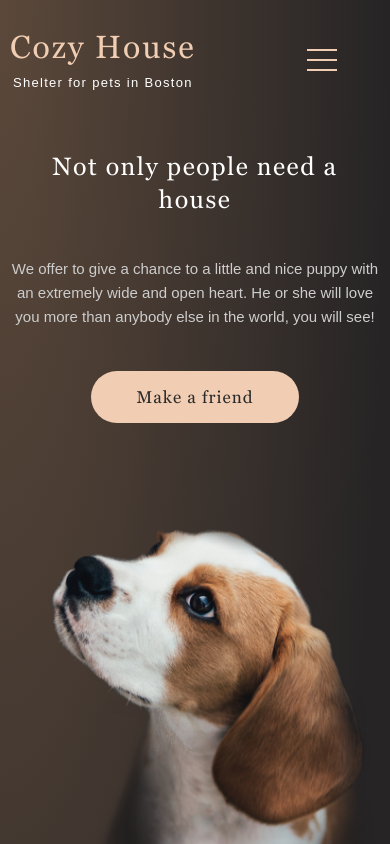
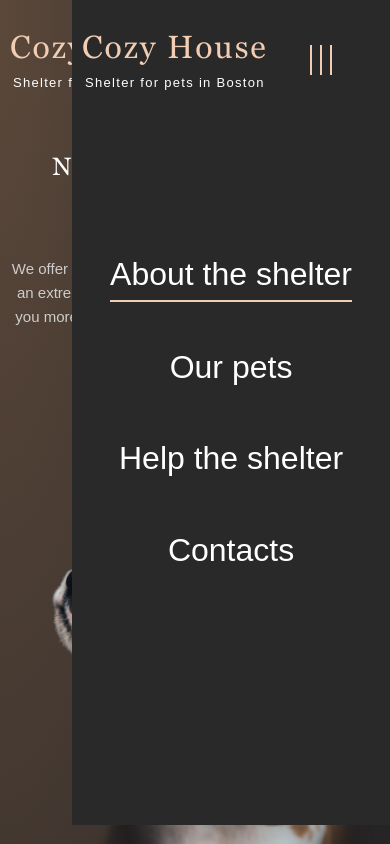
Before and after one commit to kate-js/RSSchool, a plain HTML site: page shelter/pages/main/main.html in a window 390 px wide. Both pictures are taken after a click on the element 321 px from the left and 41 px from the top of the page. Shown: the top 844 px of the page. Drawn offline with Linux system fonts and the light colour scheme; a web font is replaced by a local one.

Commit message:
feat: add burger menu

```diff
--- a/shelter/pages/main/main.css
+++ b/shelter/pages/main/main.css
@@ -121,6 +121,7 @@ html {
   background-color: white;
   background-position: center;
 }
+
 .button_slider:hover {
   cursor: pointer;
   background-color: #f5dcc9;
@@ -193,7 +194,7 @@ html {
 }
 
 .navigation {
-  display: flex;
+  display: none;
 }
 
 .navigation li {
@@ -211,24 +212,19 @@ html {
   margin-right: 0;
 }
 
-.nav-burger {
+.nav_burger {
   display: none;
   flex-direction: column;
   justify-content: center;
   align-items: center;
   width: 30px;
-  height: 22px;
   cursor: pointer;
+  z-index: 2;
 }
 
-.nav.open {
-  right: 0;
-  transition-duration: 0.5s;
-}
+.nav_burger .open {
+  display: flex;
 
-.main_start {
-  display: flex;
-  justify-content: space-between;
 }
 
 .line {
@@ -236,21 +232,27 @@ html {
   width: 100%;
   height: 2px;
   background: #F1CDB3;
-  margin: 8px 0;
+  margin: 4px 0;
   z-index: 2;
   transition: all 0.3s ease-in-out;
 }
 
-.nav-burger.open .line1 {
-  transform: rotate(-45deg) translate(-10px, 6px);
+.nav_burger.open .line1 {
+  transform: rotate(90deg) translate(10px, -9px);
+  color: red;
 }
 
-.nav-burger.open .line2 {
-  opacity: 0;
+.nav_burger.open .line2 {
+  transform: rotate(90deg) translate(0px, 1px);
 }
 
-.nav-burger.open .line3 {
-  transform: rotate(45deg) translate(-10px, -6px);
+.nav_burger.open .line3 {
+  transform: rotate(90deg) translate(-10px, 11px);
+}
+
+.main_start {
+  display: flex;
+  justify-content: space-between;
 }
 
 .main_content {
@@ -563,10 +565,19 @@ html {
   color: #F1CDB3;
 }
 
+.map {
+  margin: 0;
+}
+
+a.footer_link {
+  margin-right: 0;
+}
+
 @media screen and (max-width: 1279px)  {
   .header {
     padding: 30px 30px 0 30px;
   }
+
   .main_start {
     flex-direction: column;
     justify-content: center;
@@ -575,7 +586,6 @@ html {
   }
 
   .main_content {
-    /* max-width: 460px; */
     margin-top: 0px;
     margin-bottom: 100px;
   }
@@ -691,13 +701,58 @@ html {
     align-items:initial;
   }
 
-  .navigation {
-    display: none;
+  .nav_burger {
+    display: flex;
   }
 
-  .nav-burger {
-    display: block;
-    padding-top: 11px;
+  .nav {
+    position: absolute;
+    background-color: #292929;
+    top: 0;
+    z-index: 1;
+    font-size: 35px;
+    overflow-x: hidden;
+    right: -500px;
+    transition: 0.5s;
+  }
+
+  .header_logo_nav {
+    position: absolute;
+    top: 30px;
+    left: 10px;
+  }
+
+  .nav.open {
+    right: 0;
+    transition: 0.5s;
+  }
+
+  .navigation {
+    display: flex;
+    flex-direction: column;
+    padding: 249px 0;
+    margin: 0 38px;
+    align-items: center;
+  }
+
+  .navigation li {
+    margin-right: 0;
+    text-align: center;
+  }
+
+  .nav_link {
+    font-family: Arial;
+    font-size: 32px;
+    line-height: 160%;
+    margin-bottom: 40px;
+  }
+
+  .nav_item {
+    margin-bottom: 40px;
+  }
+
+  .nav_item:last-child {
+    margin-bottom: 0;
   }
 
   .main_start_title {
--- a/shelter/pages/main/main.html
+++ b/shelter/pages/main/main.html
@@ -15,15 +15,15 @@
           <h1>Cozy House</h1>
           <span>Shelter for pets in Boston</span>
         </div>
-        <nav>
+        <nav class="nav">
           <ul class="navigation">
-            <li class="underline"><a href="">About the shelter</a></li>
-            <li><a href="../pets/pets.html">Our pets</a></li>
-            <li><a href="#help">Help the shelter</a></li>
-            <li><a href="#contacts">Contacts</a></li>
+            <li class="underline nav_item"><a class="nav_link" href="">About the shelter</a></li>
+            <li class="nav_item"><a  class="nav_link" href="../pets/pets.html">Our pets</a></li>
+            <li class="nav_item"><a  class="nav_link"href="#help">Help the shelter</a></li>
+            <li class="nav_item"><a  class="nav_link"href="#contacts">Contacts</a></li>
           </ul>
         </nav>
-        <div class="nav-burger burger">
+        <div class="nav_burger">
           <div class="line line1"></div>
           <div class="line line2"></div>
           <div class="line line3"></div>
--- a/shelter/pages/main/main.js
+++ b/shelter/pages/main/main.js
@@ -0,0 +1,43 @@
+const nav_burger = document.querySelector(".nav_burger");
+const navigation = document.querySelector(".nav");
+const blockLogo = document.createElement("div");
+const h1 = document.createElement("h1");
+const span = document.createElement("span");
+
+function createLogo() {
+  blockLogo.classList.add("header_logo");
+  blockLogo.classList.add("header_logo_nav");
+  h1.innerHTML = "Cozy House";
+  span.innerHTML = "Shelter for pets in Boston";
+  blockLogo.append(h1);
+  blockLogo.append(span);
+  navigation.append(blockLogo);
+}
+
+function toggleMenu() {
+  nav_burger.classList.toggle("open");
+  navigation.classList.toggle("open");
+
+  if (navigation.classList.contains("open")) {
+    createLogo();
+    console.log("ok");
+  } else {
+    console.log("no");
+    blockLogo.remove();
+    h1.remove();
+    span.remove();
+  }
+}
+
+nav_burger.addEventListener("click", toggleMenu);
+
+const navLinks = document.querySelectorAll(".nav_link");
+
+function closeMenu(event) {
+  if (event.target.classList.contains("nav_link")) {
+    nav_burger.classList.remove("open");
+    navigation.classList.remove("open");
+  }
+}
+
+navLinks.forEach((el) => el.addEventListener("click", closeMenu));
```
